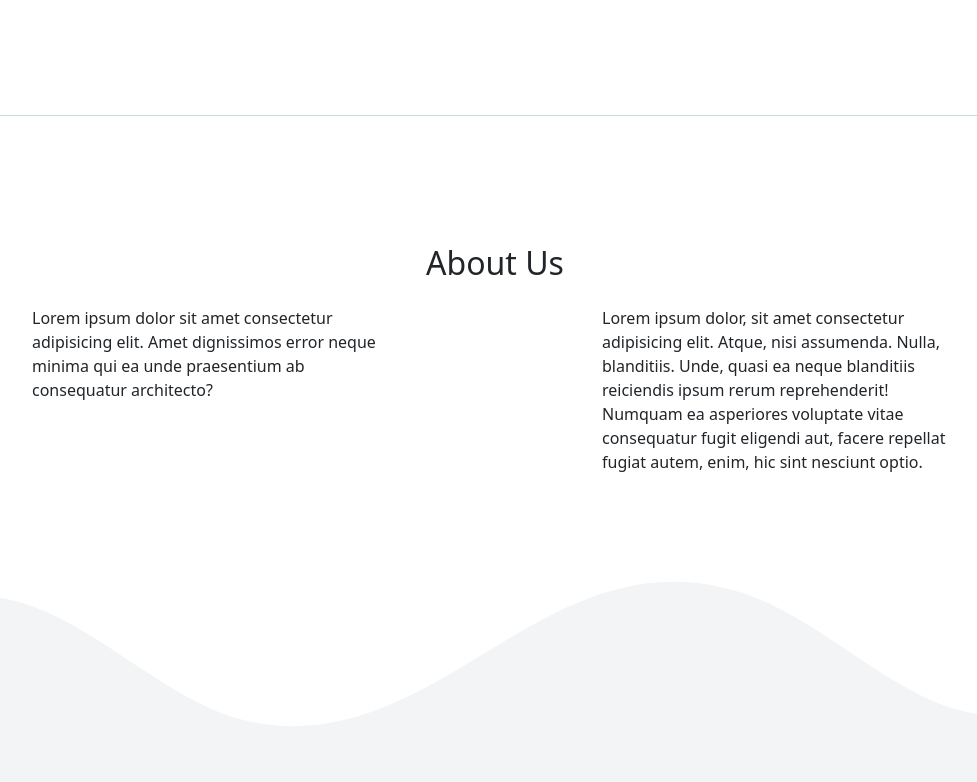
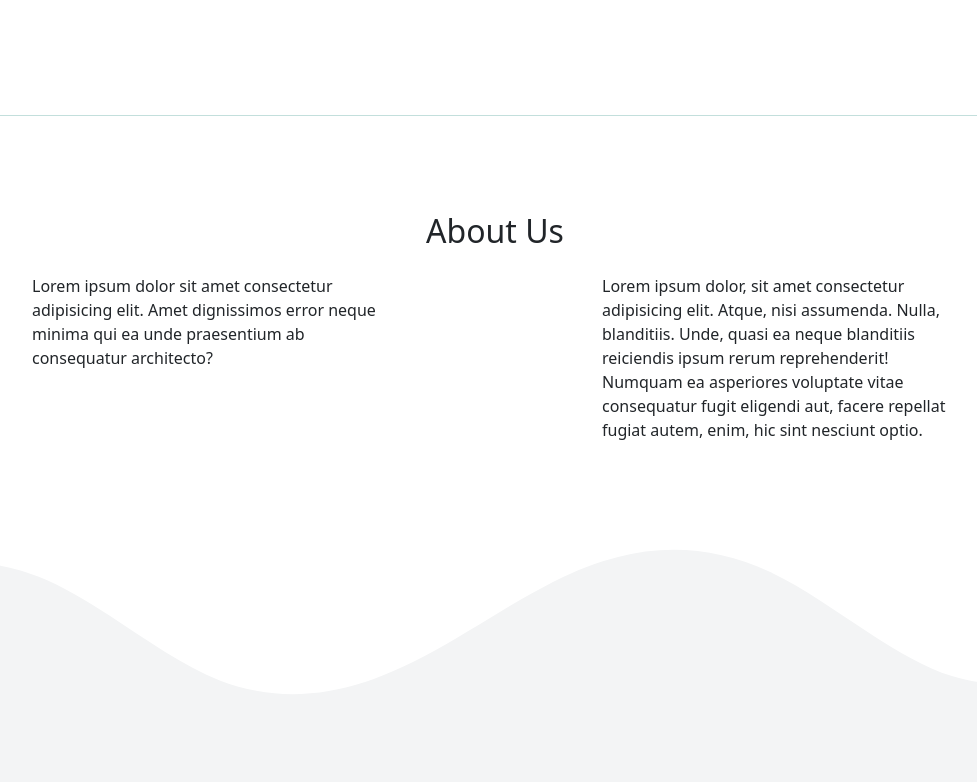
Before and after one commit to Soe-Hok-Gie/peumoeda-atjeh, a React (Create React App) app: page / in a window 1280 px wide. Shown: the part 698-1480 px from the top of the page, without its empty margins (145-1122 px from the left). Built offline with nearby package versions, Linux system fonts and the light colour scheme.

Commit message:
mengubah satuan rem menjadi px agar tidak relativ terhadap body root

```diff
--- a/src/components/Style.css
+++ b/src/components/Style.css
@@ -1,5 +1,5 @@
 .jumbotron {
-  padding-top: 2rem;
+  padding-top: 32px;
   /* background-color: antiquewhite; */
   background-color: #88c0b9;
 }
@@ -28,7 +28,7 @@
 }
 
 section {
-  padding-top: 7rem;
+  padding-top: 80px;
 }
 .btn {
   background-color: #69a69e;
```
